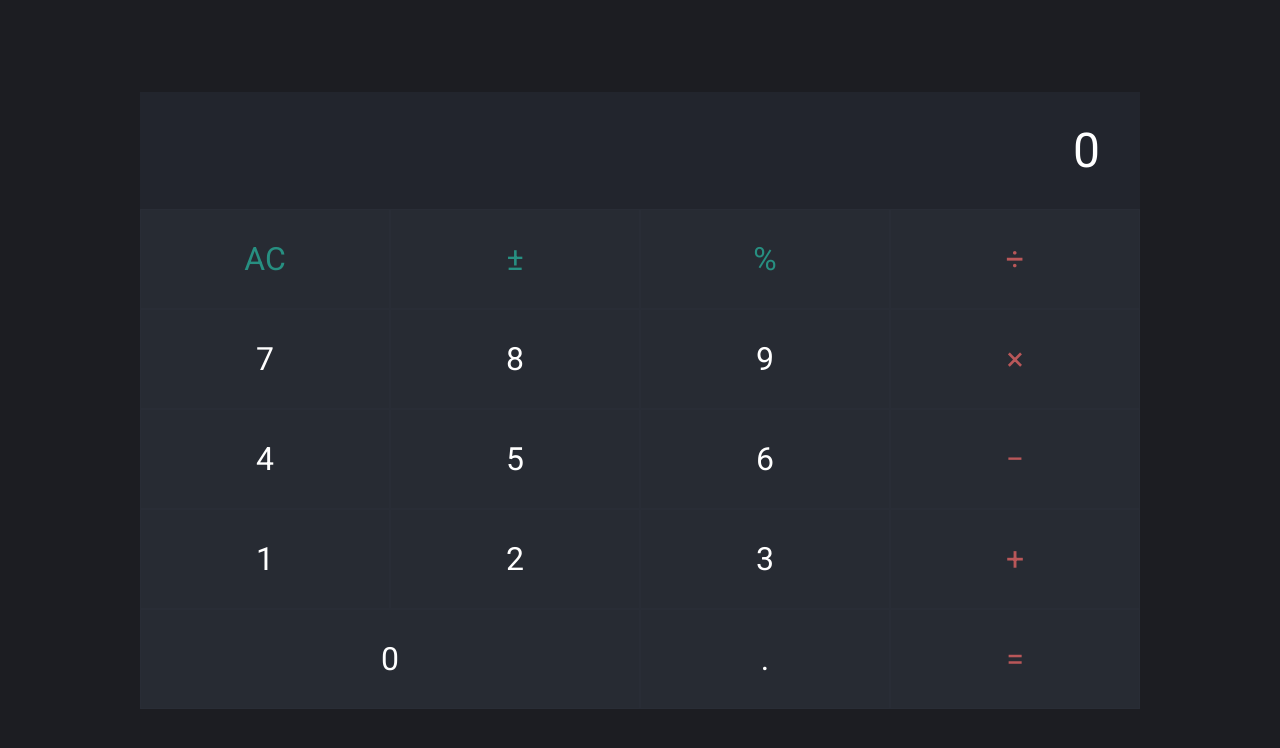
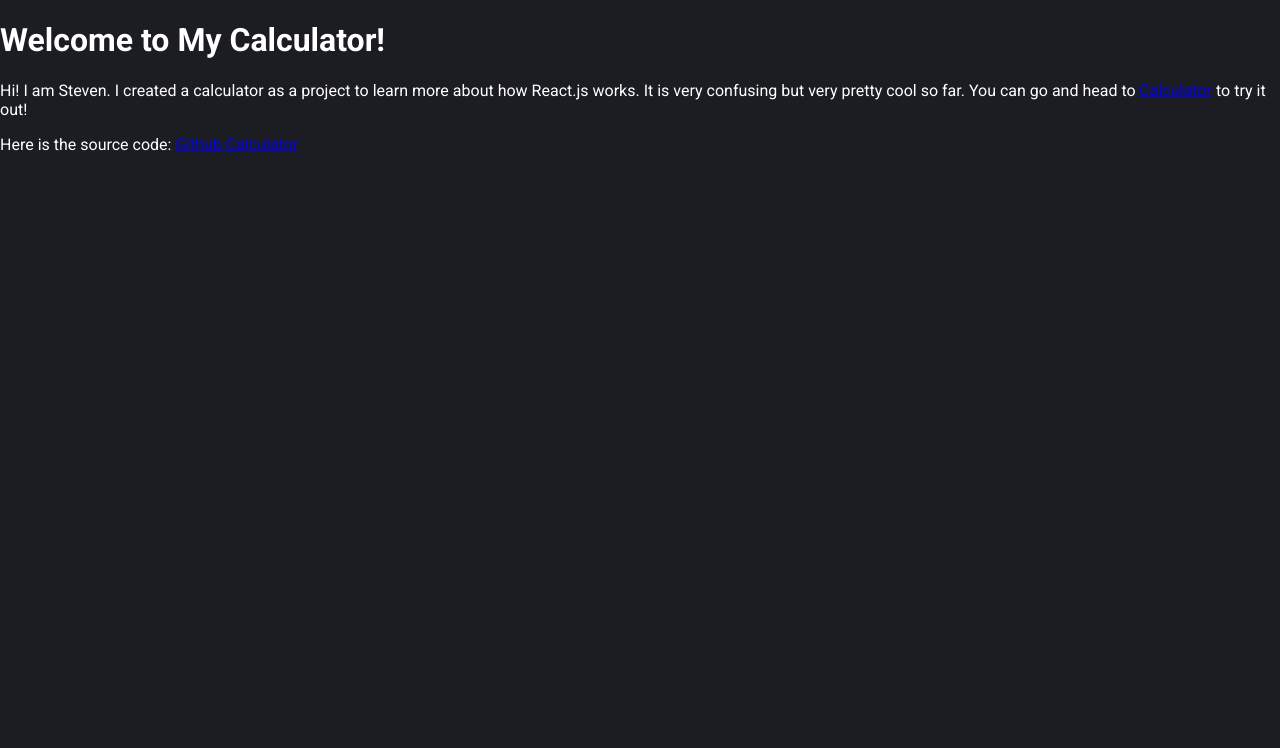
Before and after one commit to jcy2704/calculator, a React (Create React App) app: page / in a window 1280 px wide. Shown: the top 748 px of the page. Built offline with nearby package versions, Linux system fonts and the light colour scheme.

Commit message:
Add Home

```diff
--- a/src/components/App.js
+++ b/src/components/App.js
@@ -1,4 +1,4 @@
-import '../App.css';
+import '../styles/App.css';
 import React, { useState } from 'react';
 import calculate from '../logic/calculate';
 import Display from './Display';
--- a/src/components/Button.js
+++ b/src/components/Button.js
@@ -1,6 +1,6 @@
 import React from 'react';
 import PropTypes from 'prop-types';
-import '../Button.css';
+import '../styles/Button.css';
 
 const Button = ({ name, clickHandler, num }) => {
   const handleClick = buttonName => {
--- /dev/null
+++ b/src/components/Home.js
@@ -0,0 +1,26 @@
+/* eslint-disable max-len */
+import React from 'react';
+import { Link } from 'react-router-dom';
+import '../styles/Home.css';
+
+const Home = () => (
+  <main>
+    <h1>
+      Welcome to My Calculator!
+    </h1>
+    <p>
+      Hi! I am Steven. I created a calculator as a project to learn more about how React.js works. It is very confusing but very pretty cool so far. You can go and head to
+      {' '}
+      <Link to="/calculator">Calculator</Link>
+      {' '}
+      to try it out!
+    </p>
+    <p>
+      Here is the source code:
+      {' '}
+      <a href="https://github.com/jcy2704/calculator">Github Calculator</a>
+    </p>
+  </main>
+);
+
+export default Home;
--- a/src/components/Routes.js
+++ b/src/components/Routes.js
@@ -1,11 +1,13 @@
 import React from 'react';
 import { BrowserRouter, Route, Switch } from 'react-router-dom';
 import App from './App';
+import Home from './Home';
 
 const Routes = () => (
   <BrowserRouter>
     <Switch>
-      <Route path="/" component={App} />
+      <Route path="/" component={Home} exact />
+      <Route path="/calculator" component={App} />
     </Switch>
   </BrowserRouter>
 );
--- a/src/index.js
+++ b/src/index.js
@@ -2,6 +2,7 @@ import React from 'react';
 import ReactDOM from 'react-dom';
 import Routes from './components/Routes';
 import reportWebVitals from './reportWebVitals';
+import './styles/index.css';
 
 ReactDOM.render(
   <React.StrictMode>
--- a/src/logic/calculate.js
+++ b/src/logic/calculate.js
@@ -66,6 +66,8 @@ const calculate = ({
   if (buttonName === '±') {
     if (operation === '−') {
       result = { total, next, operation: '+' };
+    } else if (operation === '+') {
+      result = { total, next, operation: '−' };
     } else {
       result = { total, next: next * -1, operation };
     }
--- a/src/App.css
+++ b/src/styles/App.css
@@ -1,5 +1,3 @@
-@import url('https://fonts.googleapis.com/css2?family=Roboto:wght@100;300;400;500&display=swap');
-
 * {
   box-sizing: border-box;
 }
@@ -8,7 +6,6 @@ body {
   padding: 0;
   margin: 0;
   height: 100vh;
-  font-family: 'Roboto', sans-serif;
   background-color: #1c1d22;
 }
 
--- /dev/null
+++ b/src/styles/index.css
@@ -0,0 +1,6 @@
+@import url('https://fonts.googleapis.com/css2?family=Roboto:wght@100;300;400;500;700;900&display=swap');
+
+body {
+  color: white;
+  font-family: 'Roboto', sans-serif;
+}
```
Also changed, not shown: src/components/Navbar.js (added), src/components/Quote.js (added), src/styles/Button.css (renamed from src/Button.css), src/styles/Home.css (added).
